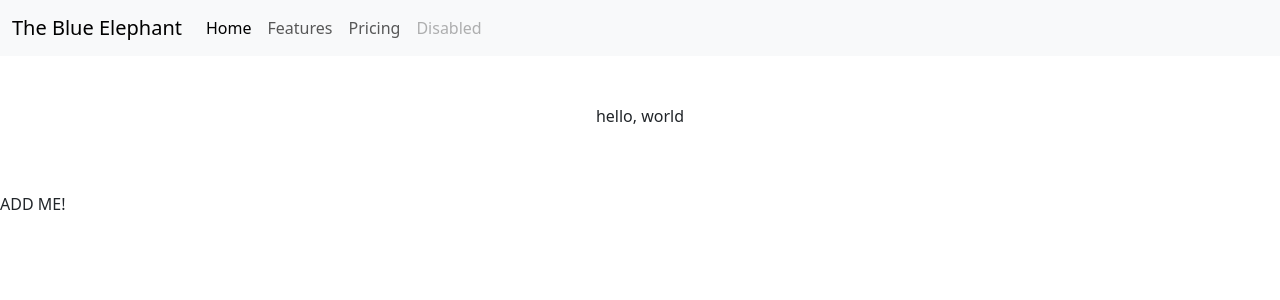
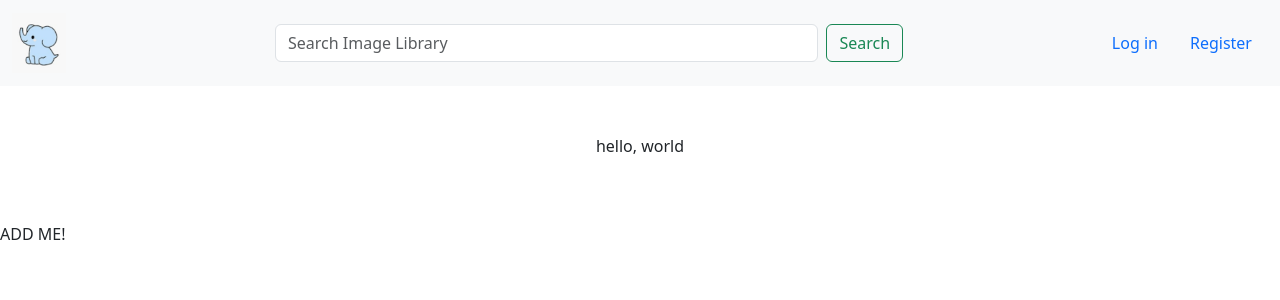
Before and after one commit to SamuelRCrider/the-blue-elephant, a Flask app: page / in a window 1280 px wide. Shown: the top 300 px of the page. Run offline with Flask 3, Linux system fonts and the light colour scheme.

Commit message:
everything is good

```diff
--- a/app.py
+++ b/app.py
@@ -16,16 +16,6 @@ Session(app)
 # configure sqlite3 database
 con = sqlite3.connect("blue_elephant.db")
 cur = con.cursor()
-
-
-# turn off caching
-@app.after_request
-def after_request(response):
-    """Ensure responses aren't cached"""
-    response.headers["Cache-Control"] = "no-cache, no-store, must-revalidate"
-    response.headers["Expires"] = 0
-    response.headers["Pragma"] = "no-cache"
-    return response
 
 
 # app routes
--- a/templates/layout.html
+++ b/templates/layout.html
@@ -5,34 +5,30 @@
         <meta charset="utf-8">
         <meta name="viewport" content="initial-scale=1, width=device-width">
 
-        <!--- <link href="/static/styles.css" rel="stylesheet"> --->
+        <link href="/static/styles.css" rel="stylesheet">
         <title>The Blue Elephant: {% block title %}{% endblock %}</title>
         <link href="https://cdn.jsdelivr.net/npm/bootstrap@5.3.1/dist/css/bootstrap.min.css" rel="stylesheet" integrity="sha384-4bw+/aepP/YC94hEpVNVgiZdgIC5+VKNBQNGCHeKRQN+PtmoHDEXuppvnDJzQIu9" crossorigin="anonymous">
     </head>
     <body>
 
-        <nav class="navbar navbar-expand-lg bg-body-tertiary" style="background-color: #e3f2fd;">
+      <nav class="navbar navbar-expand-lg bg-body-tertiary">
         <div class="container-fluid">
-                  <a class="navbar-brand" href="#">The Blue Elephant</a>
-                  <button class="navbar-toggler" type="button" data-bs-toggle="collapse" data-bs-target="#navbarNav" aria-controls="navbarNav" aria-expanded="false" aria-label="Toggle navigation">
-                    <span class="navbar-toggler-icon"></span>
-                  </button>
-                  <div class="collapse navbar-collapse" id="navbarNav">
-                    <ul class="navbar-nav">
+          <a class="navbar-brand" href="/">
+            <img src="/static/Elephant.jpg" alt="Elephant" height="60">
+
+          </a>
+          <form class="d-flex w-50 justify-content-end" role="search">
+            <input class="form-control me-2 " type="search" placeholder="Search Image Library" aria-label="Search">
+            <button class="btn btn-outline-success" type="submit">Search</button>
+          </form>
+          <ul class="nav justify-content-end">
             <li class="nav-item">
-                        <a class="nav-link active" aria-current="page" href="#">Home</a>
+              <a class="nav-link" href="/login">Log in</a>
             </li>
             <li class="nav-item">
-                        <a class="nav-link" href="#">Features</a>
-                      </li>
-                      <li class="nav-item">
-                        <a class="nav-link" href="#">Pricing</a>
-                      </li>
-                      <li class="nav-item">
-                        <a class="nav-link disabled" aria-disabled="true">Disabled</a>
+              <a class="nav-link" href="/register">Register</a>
             </li>
           </ul>
-                  </div>
         </div>
       </nav>
 
```
Also changed, not shown: static/Elephant.jpg (added), 1 other file. Lines whose indentation alone changed are shown as unchanged.
